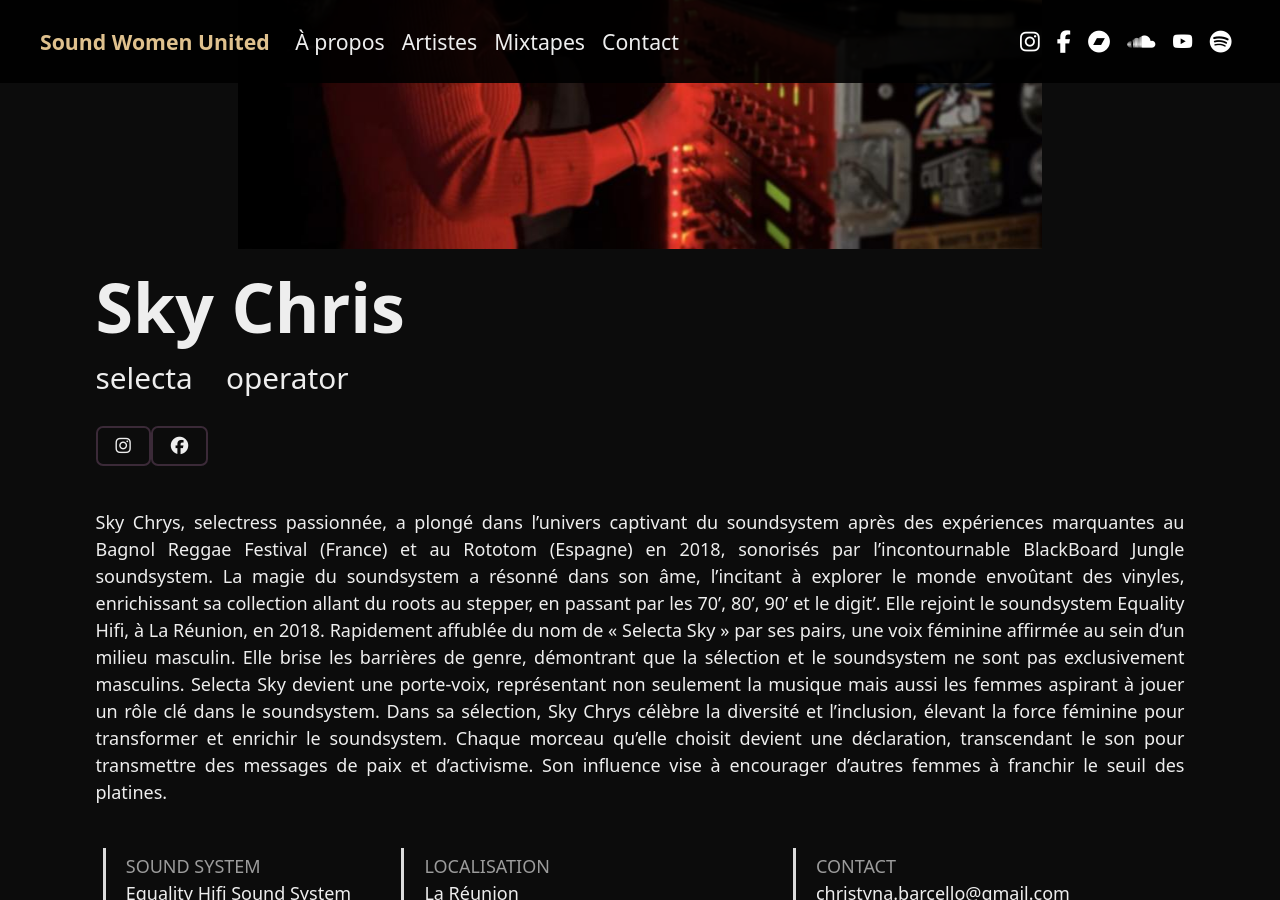
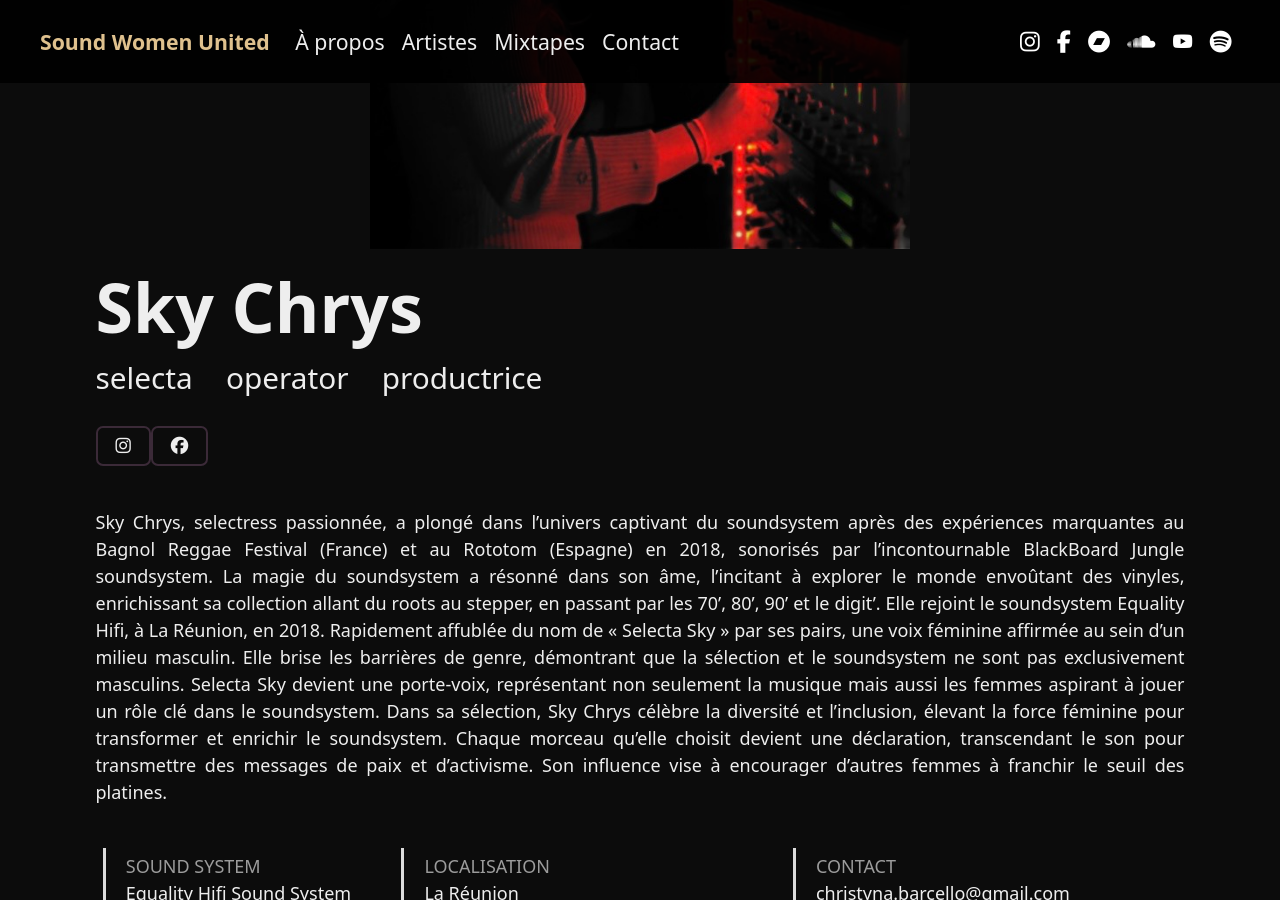
Before and after one commit to sabord/swu, a Jekyll site: the page built from docs/_artists/Sky_Chrys.md, in a window 1280 px wide and 900 px high, scrolled down 374 px. Built offline with Jekyll 4.4.1, drawn with Linux system fonts in a browser that asks for light colours.

Commit message:
modif tyffaya & sky chrys

```diff
--- a/docs/_artists/Sky_Chris.md
+++ b/docs/_artists/Sky_Chrys.md
@@ -1,14 +1,16 @@
 ---
 layout: artist
 modal-id: 19
-name: Sky Chris
-directory: 19_Sky_Chris
+name: Sky Chrys
+directory: 19_Sky_Chrys
 sound-system: Equality Hifi Sound System
 tags:
   - selecta
+  - productrice
 skills:
   - selecta
   - operator
+  - productrice
 location:
   - La Réunion
 email: christyna.barcello@gmail.com
@@ -20,7 +22,7 @@ medias:
 website:
 linktree:
 links:
-  - instagram: https://www.instagram.com/sky_chrys?igsh=MWd0eDFpcG9kdWlsYQ==&amp;utm_source=qr
+  - instagram: https://www.instagram.com/sky_chrys/profilecard/?igsh=MWd0eDFpcG9kdWlsYQ==
   - facebook: https://www.facebook.com/profile.php?id=100008123205202
   - tiktok:
   - youtube:
```
Also changed, not shown: docs/_artists/Tyffaya.md (+2 -2 lines), docs/assets/artists/photos/19_Sky_Chris/image.jpg (deleted), docs/assets/artists/photos/19_Sky_Chrys/image.jpg (added).
